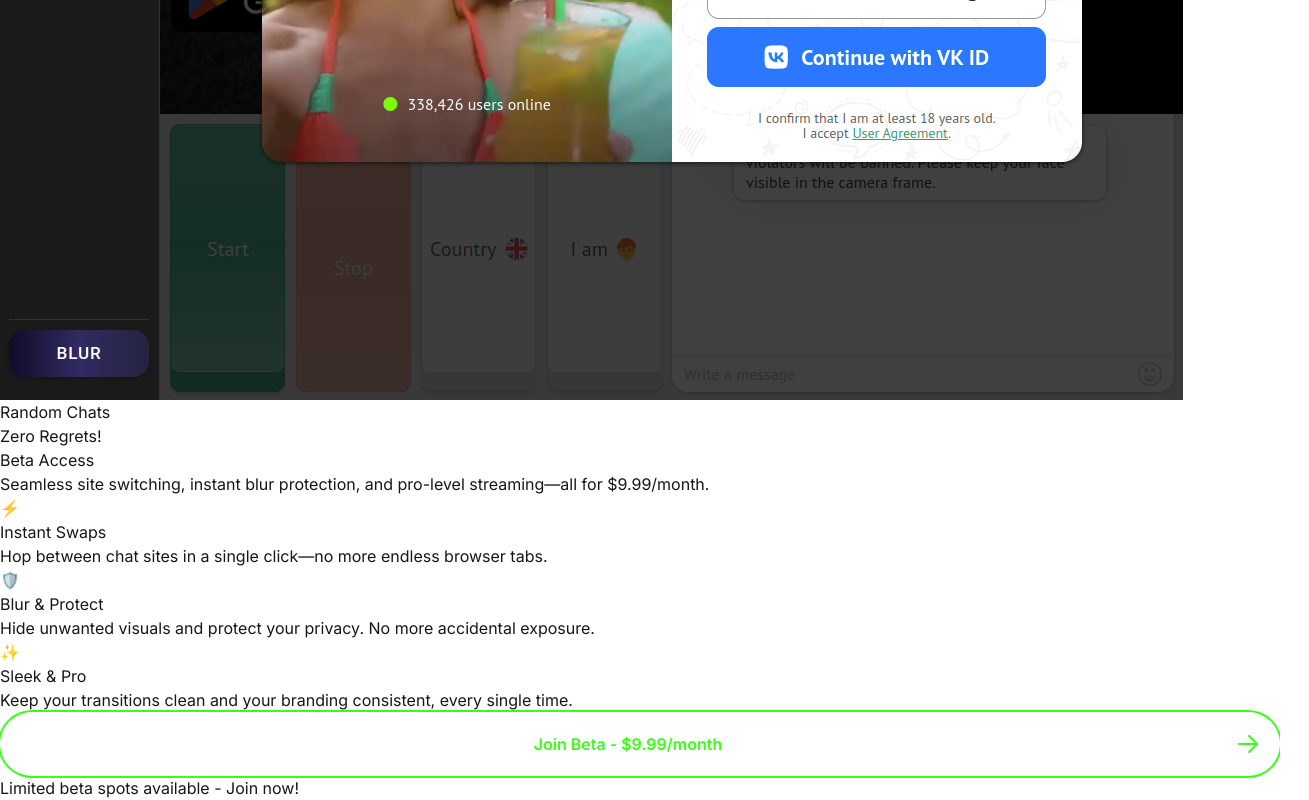
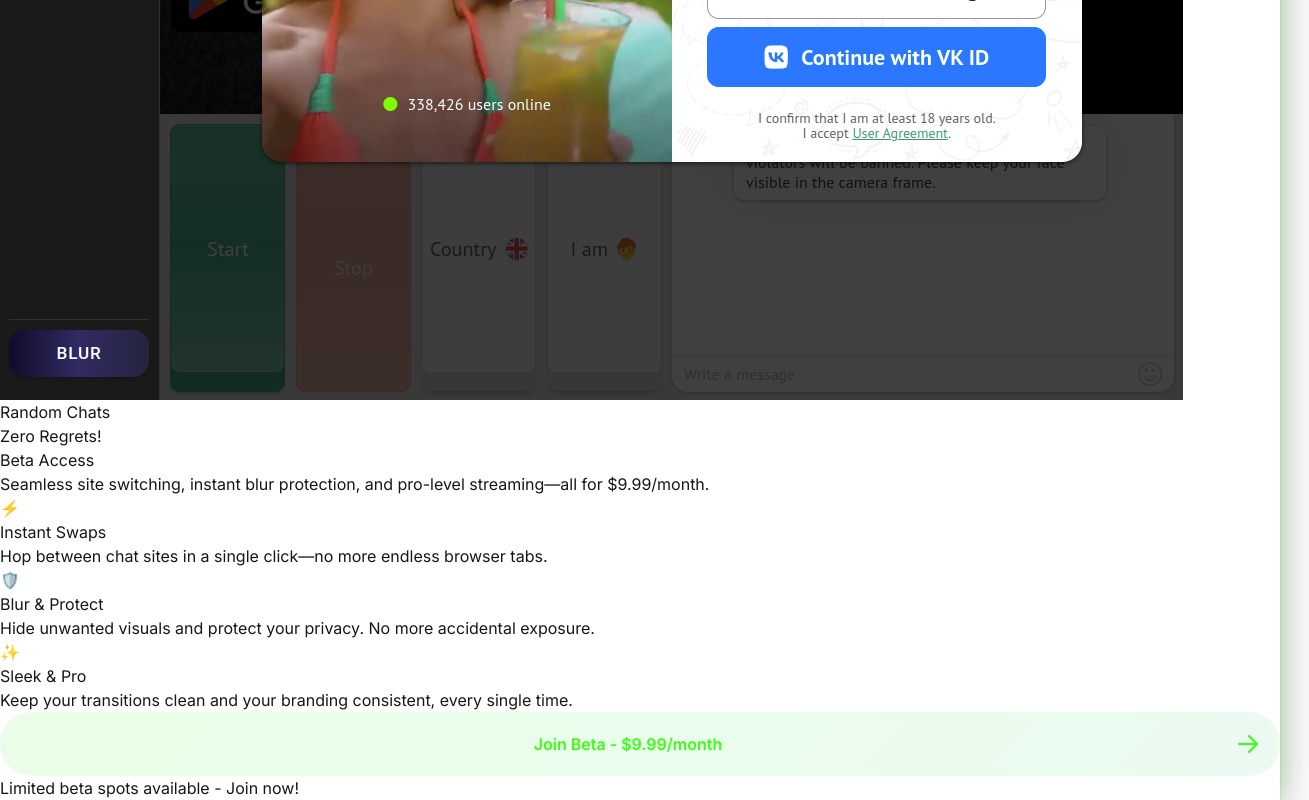
Before and after one commit to Gizmet/SideSwitch-Website, a Next.js app: page / in a window 1280 px wide. Shown: the part 481-1281 px from the top of the page, 1309 px wide, since content can reach past the window. Built offline with nearby package versions, Linux system fonts and the light colour scheme; no server answers.

Commit message:
GLITZY GREEN THEME: Add premium Netflix-inspired design with glow effects, floating particles, and enhanced animations to website

```diff
--- a/src/app/page.tsx
+++ b/src/app/page.tsx
@@ -1,9 +1,84 @@
-// FORCE GREEN THEME - 2025-01-23 - Vercel should show GREEN not blue!
+// GLITZY GREEN THEME - 2025-01-23 - Premium Netflix-inspired design with glow effects
 'use client';
 
 import { motion, AnimatePresence } from 'framer-motion';
 import { useState, useEffect } from 'react';
 import styled from 'styled-components';
+
+// CSS Variables - Netflix-inspired professional palette with glow effects
+const GlobalStyles = styled.div`
+  :root {
+    --bg: #0a0a0a;
+    --panel: #141414;
+    --surface: #1a1a1a;
+    --surface-hover: #262626;
+    --ink: #ffffff;
+    --ink-secondary: #b3b3b3;
+    --ink-muted: #737373;
+    --accent: #39FF14;
+    --accent-hover: #2ECC71;
+    --accent-light: #58FF3A;
+    --blue: #39FF14;
+    --blue-hover: #2ECC71;
+    --success: #39FF14;
+    --warning: #ffa500;
+    --error: #e50914;
+    --border: rgba(57, 255, 20, 0.2);
+    --border-hover: rgba(57, 255, 20, 0.4);
+    --shadow: rgba(0, 0, 0, 0.3);
+    --shadow-hover: rgba(0, 0, 0, 0.5);
+    --glow: rgba(57, 255, 20, 0.4);
+    --glow-strong: rgba(57, 255, 20, 0.6);
+    --radius-sm: 6px;
+    --radius-md: 8px;
+    --radius-lg: 12px;
+    --radius-xl: 16px;
+    --spacing-xs: 4px;
+    --spacing-sm: 8px;
+    --spacing-md: 12px;
+    --spacing-lg: 16px;
+    --spacing-xl: 24px;
+    --spacing-2xl: 32px;
+  }
+
+  * {
+    box-sizing: border-box;
+  }
+
+  body {
+    margin: 0;
+    padding: 0;
+    font-family: 'SF Pro Display', 'Inter', -apple-system, BlinkMacSystemFont, 'Segoe UI', Roboto, 'Helvetica Neue', Arial, sans-serif;
+    background: linear-gradient(135deg, #0a0a0a 0%, #141414 100%);
+    color: var(--ink);
+    font-weight: 400;
+    line-height: 1.5;
+    -webkit-font-smoothing: antialiased;
+    -moz-osx-font-smoothing: grayscale;
+    text-rendering: optimizeLegibility;
+    overflow-x: hidden;
+  }
+
+  /* Glow animation keyframes */
+  @keyframes glow-pulse {
+    0%, 100% {
+      box-shadow: 0 0 20px var(--glow), 0 0 40px var(--glow), 0 0 60px var(--glow);
+    }
+    50% {
+      box-shadow: 0 0 30px var(--glow-strong), 0 0 60px var(--glow-strong), 0 0 90px var(--glow-strong);
+    }
+  }
+
+  @keyframes float {
+    0%, 100% { transform: translateY(0px); }
+    50% { transform: translateY(-10px); }
+  }
+
+  @keyframes shimmer {
+    0% { background-position: -200% 0; }
+    100% { background-position: 200% 0; }
+  }
+`;
 
 const AnimatedButton = styled(motion.a)`
   position: relative;
@@ -19,11 +94,14 @@ const AnimatedButton = styled(motion.a)`
   @media (min-width: 768px) {
     font-size: 16px;
   }
-  background-color: transparent;
+  background: linear-gradient(135deg, rgba(57, 255, 20, 0.1) 0%, rgba(46, 204, 113, 0.1) 100%);
   border-radius: 100px;
   font-weight: 600;
   color: #39FF14;
-  box-shadow: 0 0 0 2px #39FF14;
+  box-shadow:
+    0 0 0 2px #39FF14,
+    0 0 20px rgba(57, 255, 20, 0.3),
+    0 0 40px rgba(57, 255, 20, 0.2);
   cursor: pointer;
   overflow: hidden;
   transition: all 0.6s cubic-bezier(0.23, 1, 0.32, 1);
@@ -34,6 +112,7 @@ const AnimatedButton = styled(motion.a)`
     min-width: 280px;
   }
   justify-content: center;
+  animation: glow-pulse 3s ease-in-out infinite;
 
   .arr-1, .arr-2 {
     position: absolute;
@@ -85,11 +164,17 @@ const AnimatedButton = styled(motion.a)`
   }
 
   &:hover {
-    box-shadow: 0 0 0 12px transparent;
+    box-shadow:
+      0 0 0 12px transparent,
+      0 0 30px rgba(57, 255, 20, 0.6),
+      0 0 60px rgba(57, 255, 20, 0.4),
+      0 0 90px rgba(57, 255, 20, 0.2);
     color: #212121;
     border-radius: 12px;
     padding-left: 24px;
     padding-right: 36px;
+    background: linear-gradient(135deg, #39FF14 0%, #2ECC71 100%);
+    transform: translateY(-2px);
     @media (min-width: 768px) {
       padding-left: 28px;
       padding-right: 44px;
@@ -222,6 +307,7 @@ export default function Home() {
   }
 
   return (
+    <GlobalStyles>
       <AnimatePresence>
         <motion.div
           initial={{ opacity: 0 }}
@@ -229,28 +315,67 @@ export default function Home() {
           transition={{ duration: 0.5 }}
           className="min-h-screen bg-[#0f0f0f] flex justify-center items-start md:items-center relative overflow-x-hidden overflow-y-auto p-0 md:p-6"
       >
-        {/* Animated background gradients */}
+        {/* Glitzy animated background gradients */}
         <div className="fixed inset-0">
           <motion.div
             initial={{ scale: 0.8, opacity: 0 }}
-            animate={{ scale: 1, opacity: 1 }}
-            transition={{ duration: 1, delay: 0.2 }}
-            className="absolute top-[20%] left-[20%] w-[300px] md:w-[500px] h-[300px] md:h-[500px] bg-[#39FF14]/10 rounded-full blur-3xl animate-pulse"
+            animate={{ scale: [1, 1.2, 1], opacity: [0.1, 0.3, 0.1] }}
+            transition={{ duration: 4, delay: 0.2, repeat: Infinity }}
+            className="absolute top-[20%] left-[20%] w-[300px] md:w-[500px] h-[300px] md:h-[500px] bg-[#39FF14]/20 rounded-full blur-3xl"
+            style={{ animation: 'glow-pulse 3s ease-in-out infinite' }}
           />
           <motion.div
             initial={{ scale: 0.8, opacity: 0 }}
-            animate={{ scale: 1, opacity: 1 }}
-            transition={{ duration: 1, delay: 0.4 }}
-            className="absolute bottom-[20%] right-[20%] w-[200px] md:w-[400px] h-[200px] md:h-[400px] bg-[#2ECC71]/10 rounded-full blur-3xl animate-pulse delay-700"
+            animate={{ scale: [1, 1.1, 1], opacity: [0.1, 0.25, 0.1] }}
+            transition={{ duration: 5, delay: 0.4, repeat: Infinity }}
+            className="absolute bottom-[20%] right-[20%] w-[200px] md:w-[400px] h-[200px] md:h-[400px] bg-[#2ECC71]/20 rounded-full blur-3xl"
           />
+          <motion.div
+            initial={{ scale: 0.5, opacity: 0 }}
+            animate={{ scale: [0.5, 1, 0.5], opacity: [0, 0.15, 0] }}
+            transition={{ duration: 6, delay: 1, repeat: Infinity }}
+            className="absolute top-[60%] left-[60%] w-[150px] md:w-[250px] h-[150px] md:h-[250px] bg-[#39FF14]/15 rounded-full blur-2xl"
+          />
+          {/* Floating particles */}
+          {[...Array(8)].map((_, i) => (
+            <motion.div
+              key={i}
+              initial={{ opacity: 0, scale: 0 }}
+              animate={{
+                opacity: [0, 0.6, 0],
+                scale: [0, 1, 0],
+                x: [0, Math.random() * 200 - 100],
+                y: [0, Math.random() * 200 - 100]
+              }}
+              transition={{
+                duration: 3 + Math.random() * 2,
+                delay: Math.random() * 2,
+                repeat: Infinity,
+                repeatDelay: Math.random() * 3
+              }}
+              className="absolute w-2 h-2 bg-[#39FF14] rounded-full"
+              style={{
+                left: `${20 + Math.random() * 60}%`,
+                top: `${20 + Math.random() * 60}%`,
+                boxShadow: '0 0 10px #39FF14, 0 0 20px #39FF14'
+              }}
+            />
+          ))}
         </div>
 
-        {/* Main floating card */}
+        {/* Main floating card with glitzy effects */}
         <motion.div
           initial={{ opacity: 0, scale: 0.9, y: 20 }}
           animate={{ opacity: 1, scale: 1, y: 0 }}
           transition={{ duration: 0.8, delay: 0.6 }}
           className="w-full md:w-[75%] min-h-screen md:min-h-0 md:h-[75vh] relative bg-[#1a1a1a]/40 backdrop-blur-xl rounded-none md:rounded-3xl border-y md:border border-white/10 shadow-2xl overflow-y-auto md:overflow-hidden"
+          style={{
+            boxShadow: `
+              0 0 0 1px rgba(57, 255, 20, 0.2),
+              0 25px 50px -12px rgba(0, 0, 0, 0.5),
+              0 0 30px rgba(57, 255, 20, 0.1)
+            `
+          }}
         >
           {/* Content container */}
           <div className="relative h-full py-6 md:p-8 flex flex-col">
@@ -403,5 +528,6 @@ export default function Home() {
         </motion.div>
       </motion.div>
     </AnimatePresence>
+    </GlobalStyles>
   );
 }
```
Lines whose indentation alone changed are shown as unchanged.
